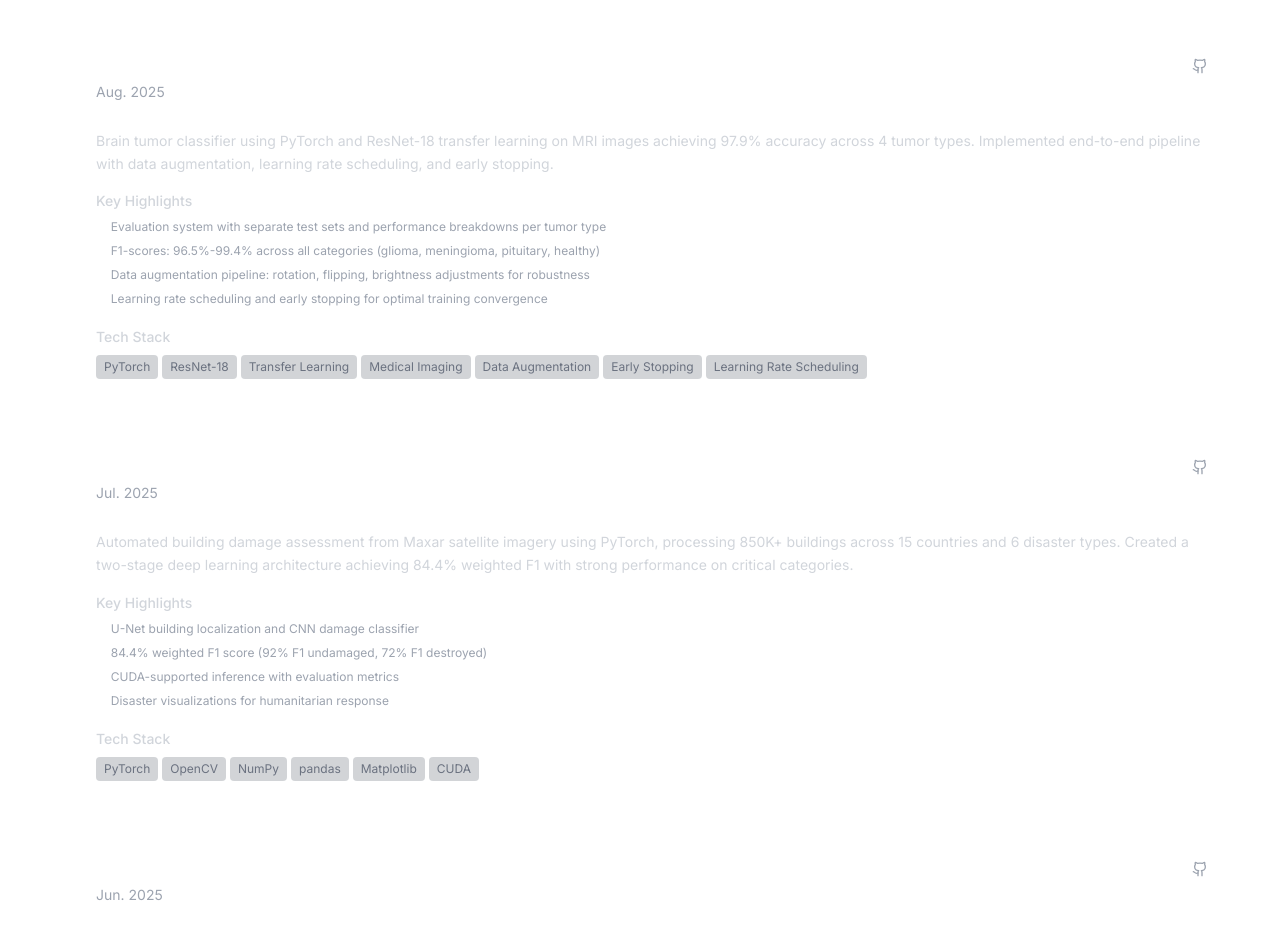
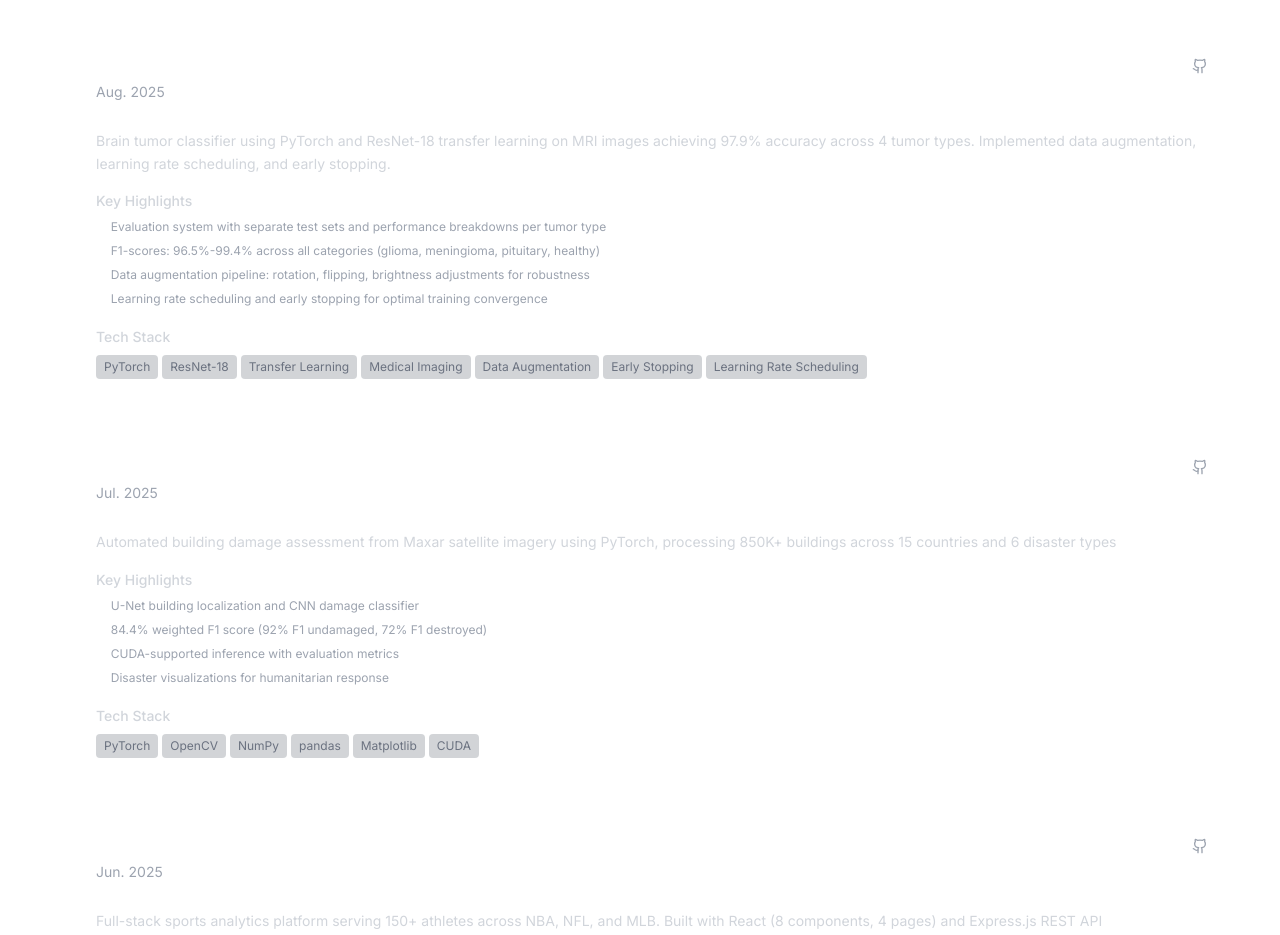
Before and after one commit to zak-510/portfolio, a React (Vite) app: page / in a window 1280 px wide. Shown: the part 2680-3615 px from the top of the page. Built offline with nearby package versions, Linux system fonts and the light colour scheme.

Commit message:
committ
Removed some details from project descriptions for brevity.

```diff
--- a/src/components/Projects.tsx
+++ b/src/components/Projects.tsx
@@ -9,7 +9,7 @@ const Projects: React.FC = () => {
     {
       title: "Tumor Classifier",
       period: "Aug. 2025",
-      description: "Brain tumor classifier using PyTorch and ResNet-18 transfer learning on MRI images achieving 97.9% accuracy across 4 tumor types. Implemented end-to-end pipeline with data augmentation, learning rate scheduling, and early stopping.",
+      description: "Brain tumor classifier using PyTorch and ResNet-18 transfer learning on MRI images achieving 97.9% accuracy across 4 tumor types. Implemented data augmentation, learning rate scheduling, and early stopping.",
       highlights: [
         "Evaluation system with separate test sets and performance breakdowns per tumor type",
         "F1-scores: 96.5%-99.4% across all categories (glioma, meningioma, pituitary, healthy)",
@@ -22,7 +22,7 @@ const Projects: React.FC = () => {
     {
       title: "xView2 Building Damage Assessment",
       period: "Jul. 2025",
-      description: "Automated building damage assessment from Maxar satellite imagery using PyTorch, processing 850K+ buildings across 15 countries and 6 disaster types. Created a two-stage deep learning architecture achieving 84.4% weighted F1 with strong performance on critical categories.",
+      description: "Automated building damage assessment from Maxar satellite imagery using PyTorch, processing 850K+ buildings across 15 countries and 6 disaster types",
       highlights: [
         "U-Net building localization and CNN damage classifier",
         "84.4% weighted F1 score (92% F1 undamaged, 72% F1 destroyed)",
@@ -35,7 +35,7 @@ const Projects: React.FC = () => {
     {
       title: "BerkeleyBets, CalHacks Hackathon",
       period: "Jun. 2025",
-      description: "Full-stack sports analytics platform serving 150+ athletes across NBA, NFL, and MLB. Built with React (8 components, 4 pages) and Express.js REST API, processing extensive player data with advanced machine learning models.",
+      description: "Full-stack sports analytics platform serving 150+ athletes across NBA, NFL, and MLB. Built with React (8 components, 4 pages) and Express.js REST API",
       highlights: [
         "Processed 15,000+ samples from 1,419 player-seasons (2023–2024) using position-specific Random Forest models",
         "Implemented temporal validation techniques to prevent overfitting in predictive models",
```
